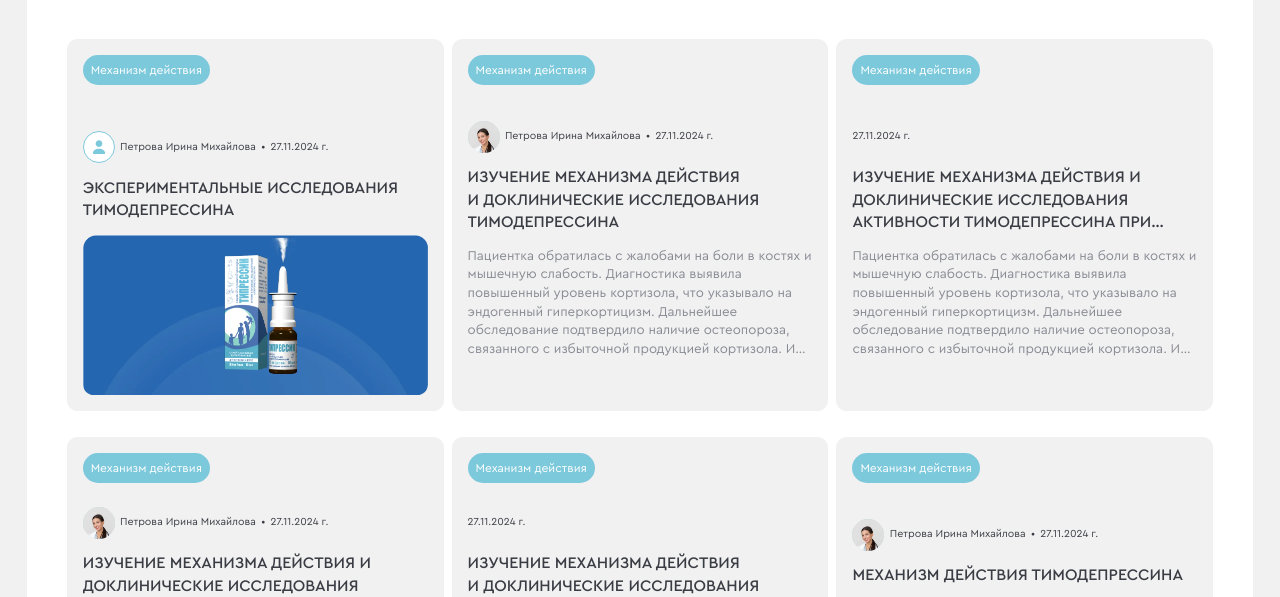
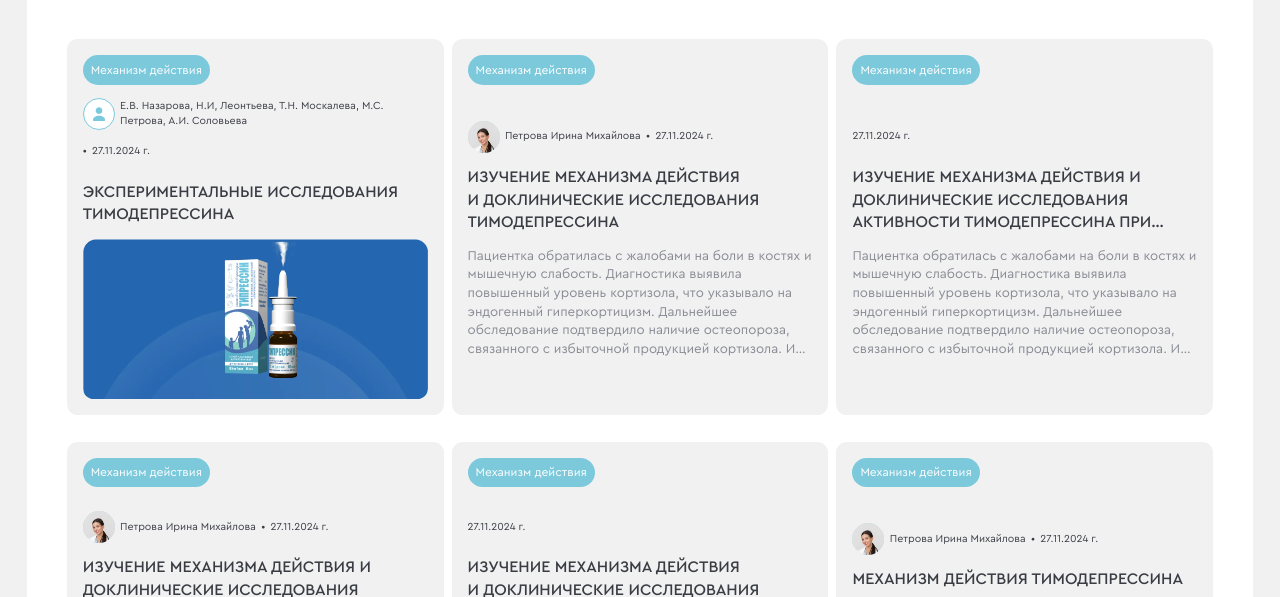
Before and after one commit to GoldfishMediaGroup/allergyMedicine, a website built with webpack: page src/research.html in a window 1280 px wide. Shown: the part 192-789 px from the top of the page. Built offline with nearby package versions, Linux system fonts and the light colour scheme; some packages are replaced by stand-ins of ours.

Commit message:
fix materials list

```diff
--- a/src/research.html
+++ b/src/research.html
@@ -38,7 +38,7 @@
                             <div class="info-list__img">
                               <img src="./assets/images/materialsImg/materialNoUser.svg" alt="" />
                             </div>
-                            <p class="info-list__text">Петрова Ирина Михайлова</p>
+                            <p class="info-list__text">Е.В. Назарова, Н.И, Леонтьева, Т.Н. Москалева, М.С. Петрова, А.И. Соловьева </p>
                           </li>
                           <li class="info-list__item">
                             <p class="info-list__text">27.11.2024 г.</p>
--- a/src/scss/components/_material.scss
+++ b/src/scss/components/_material.scss
@@ -73,6 +73,7 @@
     padding: 2.4rem;
     min-height: 55.7rem;
     height: 100%;
+    gap: 2rem;
     @include tablet {
       padding: 1.6rem;
       min-height: 37.5rem;
@@ -81,6 +82,7 @@
       min-height: 67.8rem;
       border-radius: 2.4rem;
       padding: 2.4rem;
+
     }
     &--img {
       justify-content: space-between;
--- a/src/scss/ui/lists.scss
+++ b/src/scss/ui/lists.scss
@@ -70,17 +70,17 @@
     display: flex;
     align-items: center;
     gap: 0.8rem;
-    height: 4.8rem;
+    min-height: 4.8rem;
 
     @include tablet {
       // gap: 0.4rem;
       font-size: 1.4rem;
-      height: 2.4rem;
+      min-height: 2.4rem;
     }
     @include small-tablet {
       gap: 1.6rem;
       font-size: 2.8rem;
-      height: 4.8rem;
+     min-height: 4.8rem;
     }
     &:not(:first-of-type)::before {
       display: inline-block;
```
Also changed, not shown: dist/main.css, dist/research.html.
